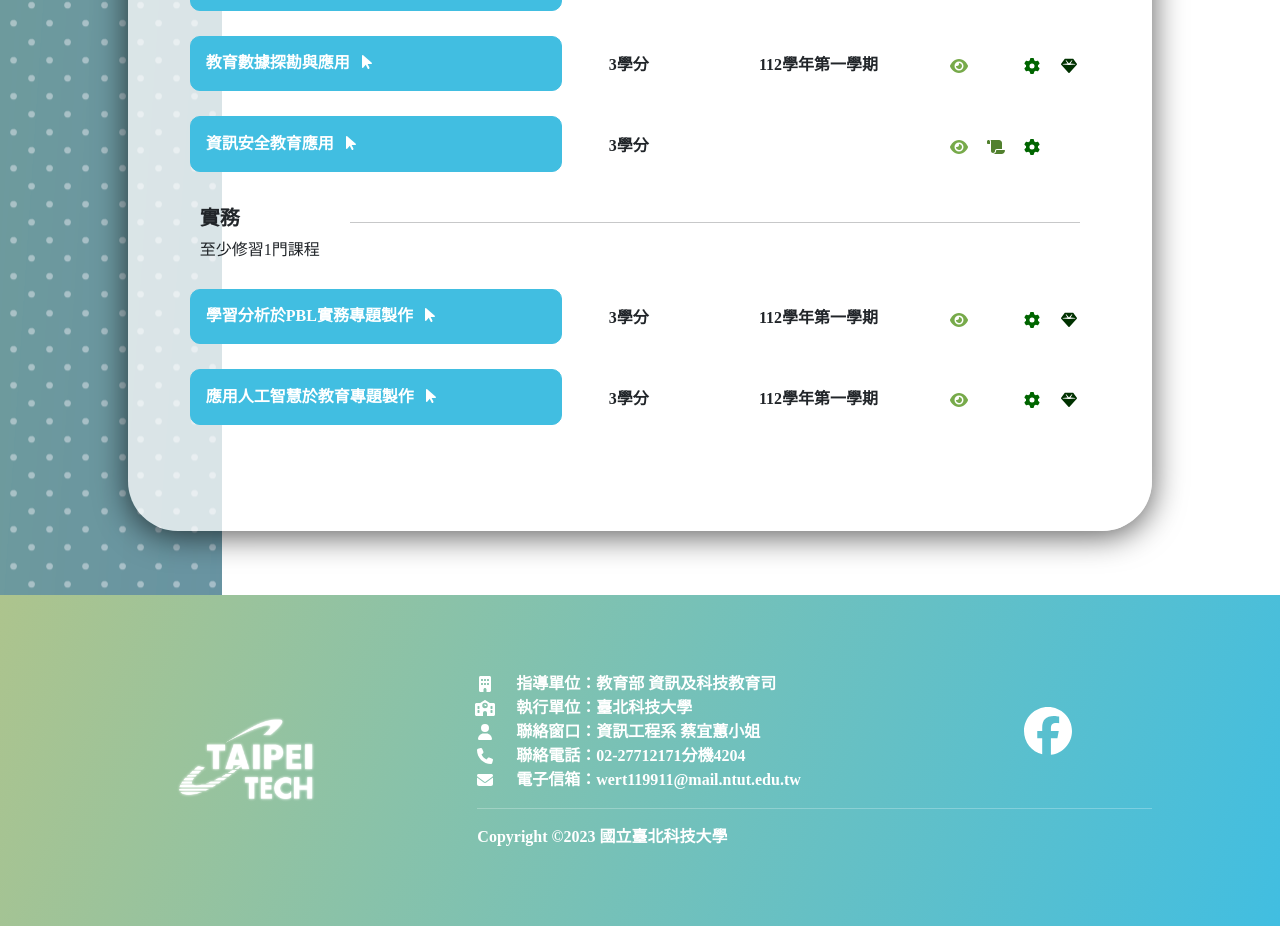
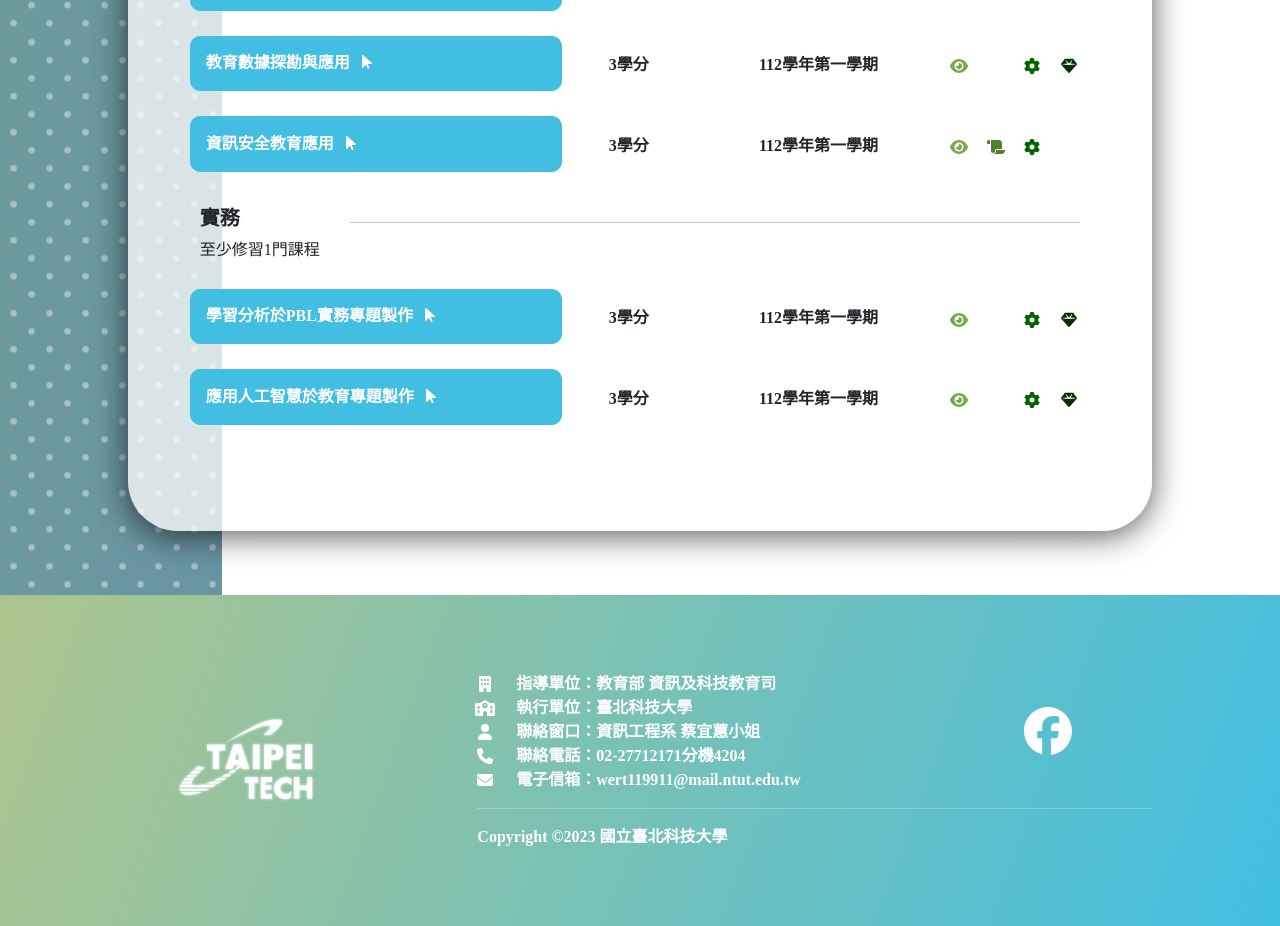
Before and after one commit to KatoToyoki/course_map, a React (Create React App) app: page /map in a window 1280 px wide. Shown: the part 1239-2165 px from the top of the page. Built offline with nearby package versions, Linux system fonts and the light colour scheme.

Commit message:
add course information and modify

```diff
--- a/src/data/map_data.js
+++ b/src/data/map_data.js
@@ -274,14 +274,14 @@ export const category = [
                 course_depiction: "",
                 course_time: [
                     {
-                        semester: "",
-                        id: "",
-                        day: "",
-                        time: ""
+                        semester: "112學年第一學期",
+                        id: "317313",
+                        day: "週五",
+                        time: "09:00 - 12:00"
                     }
                 ],
-                department: "",
-                lecturer: ""
+                department: "資財系",
+                lecturer: "魏銪志"
             }
         ]
     },
--- a/src/pages/Introduce.js
+++ b/src/pages/Introduce.js
@@ -87,13 +87,12 @@ export default function Introduce() {
                             如何在有限的就學時間內完成第二專長的修讀，可能會需要大量時間甚至超修學分費才可能完成修讀。
                             因此選擇修讀「微學程」成為一個具備高度彈性且良好的跨域學習途徑，同學僅需要重新檢視
                             原本每學期修讀的課程，加入選修微學程所規範的課程，修讀完畢可申請證書乙紙。
-                        </p>
 
 
-                        {/* the taking courses anchors (in order not to be covered by the navbar) */}
-                        <span id="taking_course" />
+                            {/* the taking courses anchors (in order not to be covered by the navbar) */}
+                            <span id="taking_course" />
 
-                        <p className="inside">
+                            <br /><br />
                             教育大數據微學程（簡稱本微學程）依循相關規範課程修讀最低僅需10學分，
                             本微學程架構主要分為「基礎、進階、實務」三個階段，帶領同學由淺入深的學習，
                             「基礎課程」著重於資訊與數據分析的能力培育；「進階課程」帶入資訊與數據能力於教育層面的應用，
```
